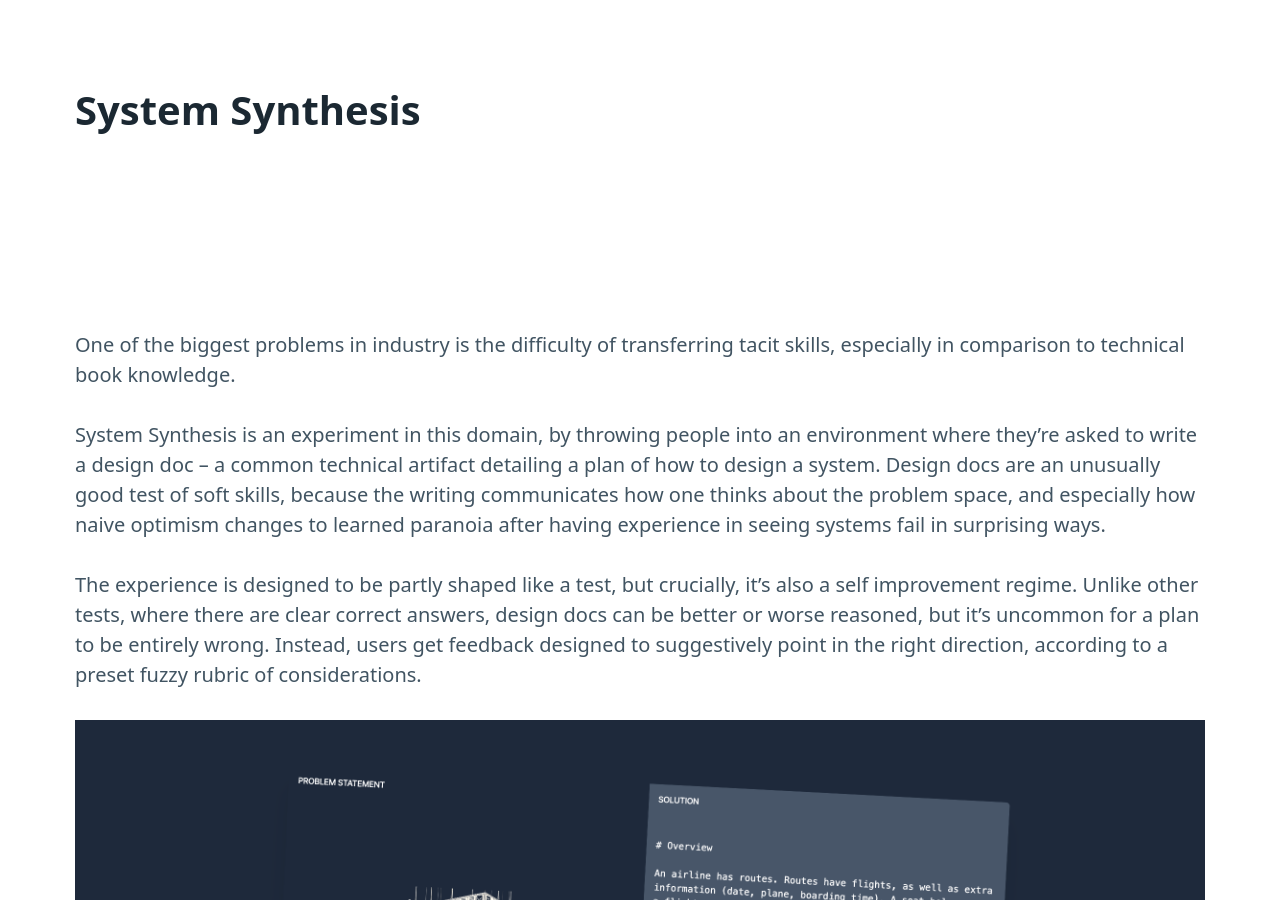
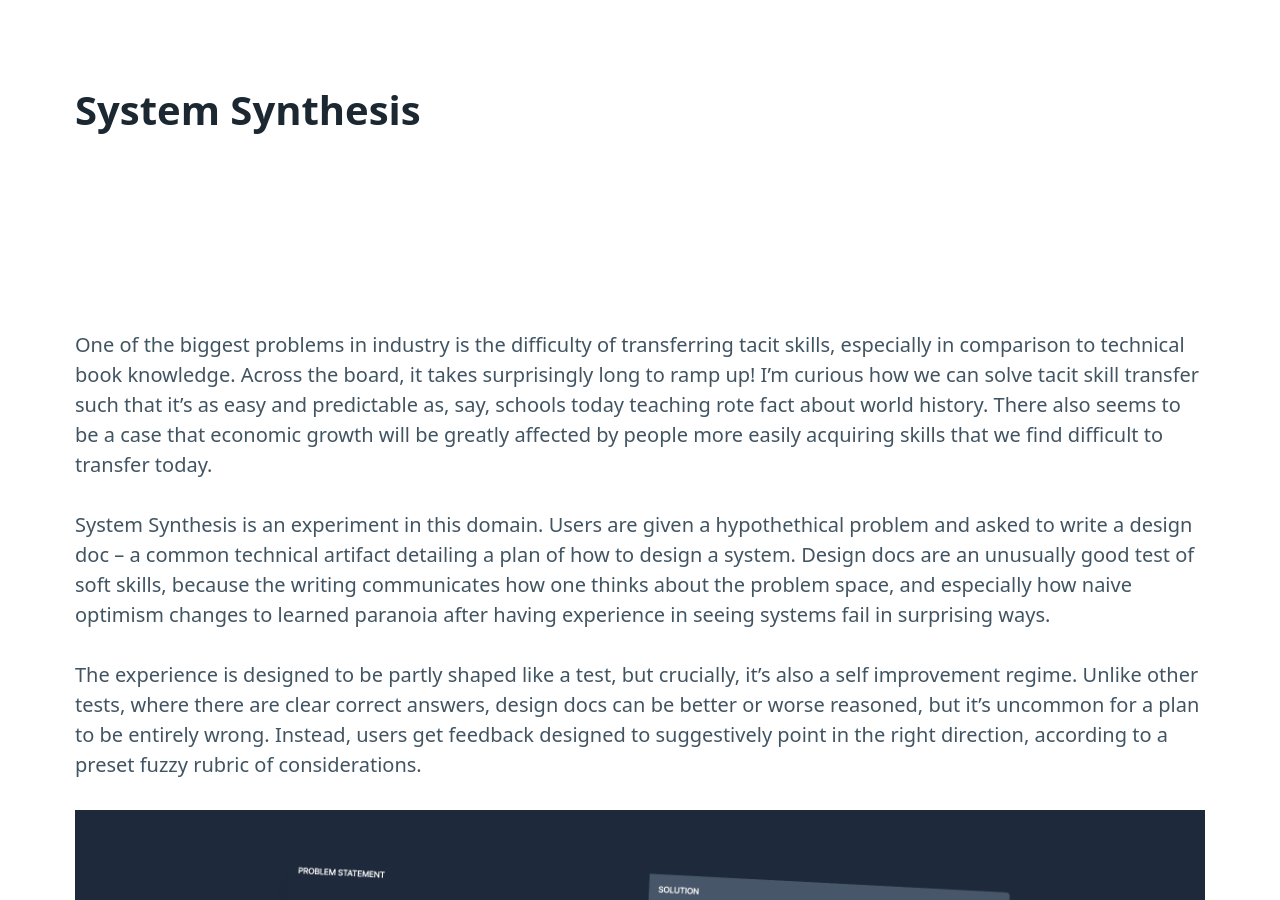
Before and after one commit to gytdau/website, a Jekyll site: the page built from system-synthesis.md, in a window 1280 px wide and 900 px high. Built offline with Jekyll 4.4.1, drawn with Linux system fonts in a browser that asks for light colours; some web fonts are replaced.

Commit message:
Improve copy

```diff
--- a/system-synthesis.md
+++ b/system-synthesis.md
@@ -3,9 +3,9 @@ layout: post
 title: "System Synthesis"
 ---
 
-One of the biggest problems in industry is the difficulty of transferring tacit skills, especially in comparison to technical book knowledge.
+One of the biggest problems in industry is the difficulty of transferring tacit skills, especially in comparison to technical book knowledge. Across the board, it takes surprisingly long to ramp up! I'm curious how we can solve tacit skill transfer such that it's as easy and predictable as, say, schools today teaching rote fact about world history. There also seems to be a case that economic growth will be greatly affected by people more easily acquiring skills that we find difficult to transfer today.
 
-System Synthesis is an experiment in this domain, by throwing people into an environment where they're asked to write a design doc -- a common technical artifact detailing a plan of how to design a system. Design docs are an unusually good test of soft skills, because the writing communicates how one thinks about the problem space, and especially how naive optimism changes to learned paranoia after having experience in seeing systems fail in surprising ways.
+System Synthesis is an experiment in this domain. Users are given a hypothethical problem and asked to write a design doc -- a common technical artifact detailing a plan of how to design a system. Design docs are an unusually good test of soft skills, because the writing communicates how one thinks about the problem space, and especially how naive optimism changes to learned paranoia after having experience in seeing systems fail in surprising ways.
 
 The experience is designed to be partly shaped like a test, but crucially, it's also a self improvement regime. Unlike other tests, where there are clear correct answers, design docs can be better or worse reasoned, but it's uncommon for a plan to be entirely wrong. Instead, users get feedback designed to suggestively point in the right direction, according to a preset fuzzy rubric of considerations.
 
```
